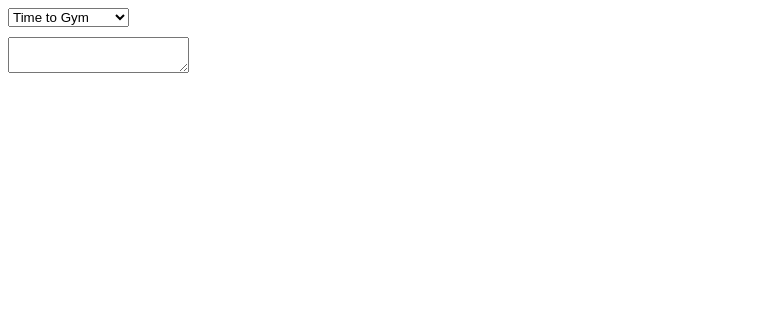
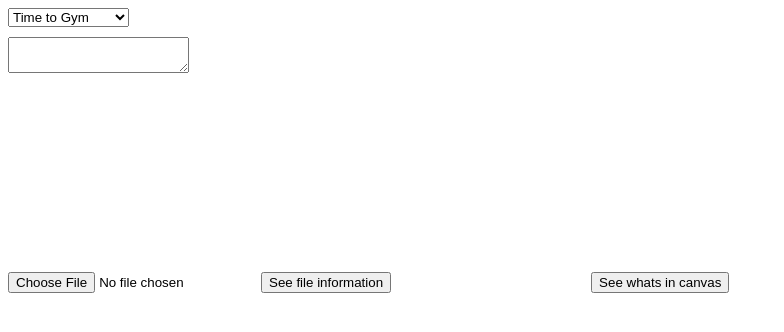
Before and after one commit to VladyslavLystopadVention/Lecture_Five, a React app: page /showcase in a window 1280 px wide. Shown: the top 332 px of the page, without its empty margins (0-784 px from the left). Built offline with nearby package versions, Linux system fonts and the light colour scheme; the HTML template or start-up script is replaced by a standard one.

Commit message:
components: added uncontrolled examples

```diff
--- /dev/null
+++ b/src/components/Uncontrolled/Canvas.tsx
@@ -0,0 +1,33 @@
+import { useRef } from "react"
+
+export const Canvas = () => {
+
+    const ref = useRef<HTMLCanvasElement>(null);
+    console.log('Canvas change');
+
+    const handleDraw = () => {
+        const canvas = ref.current;
+        if (!canvas) return;
+
+        const ctx = canvas.getContext("2d");
+        if (!ctx) return;
+
+        console.log("Before:", ctx.fillStyle);
+
+        ctx.clearRect(0, 0, canvas.width, canvas.height);
+        ctx.fillStyle = "red";
+        ctx.fillRect(30, 30, 120, 120);
+
+        console.log("After:", ctx.fillStyle);
+    };
+
+    return (
+        <>
+            <canvas ref={ref} width={200} height={200}></canvas>
+            <button onClick={handleDraw}>
+                See whats in canvas
+            </button>
+        </>
+    )
+
+}
--- /dev/null
+++ b/src/components/Uncontrolled/FileInput.tsx
@@ -0,0 +1,28 @@
+import { useRef } from "react"
+
+export const FileInput = () => {
+
+    const fileRef = useRef<HTMLInputElement>(null);
+    console.log('Some change in uncontrolled file input')
+
+    const handleClick = () => {
+        if (fileRef.current?.files?.length) {
+            console.log("Content:", fileRef.current.files[0]);
+        } else {
+            console.log("File is empty");
+        }
+    };
+
+    return (
+        <>
+            <input
+                type='file'
+                ref={fileRef}
+                placeholder="Put some file here"
+            />
+            <button onClick={handleClick}>
+                See file information
+            </button>
+        </>
+    )
+}
--- a/src/pages/Showcase.tsx
+++ b/src/pages/Showcase.tsx
@@ -1,5 +1,7 @@
 import { Select } from "../components/Controlled/Select";
 import { Textarea } from "../components/Controlled/Textarea";
+import { FileInput } from "../components/Uncontrolled/FileInput";
+import { Canvas } from "../components/Uncontrolled/Canvas";
 
 export const Showcase = () => {
 
@@ -13,6 +15,12 @@ export const Showcase = () => {
 
                 <Textarea />
 
+                <div style={{ height: 10 }}></div>
+
+                <FileInput />
+
+                <Canvas />
+
             </div>
         </section>
     )
```
